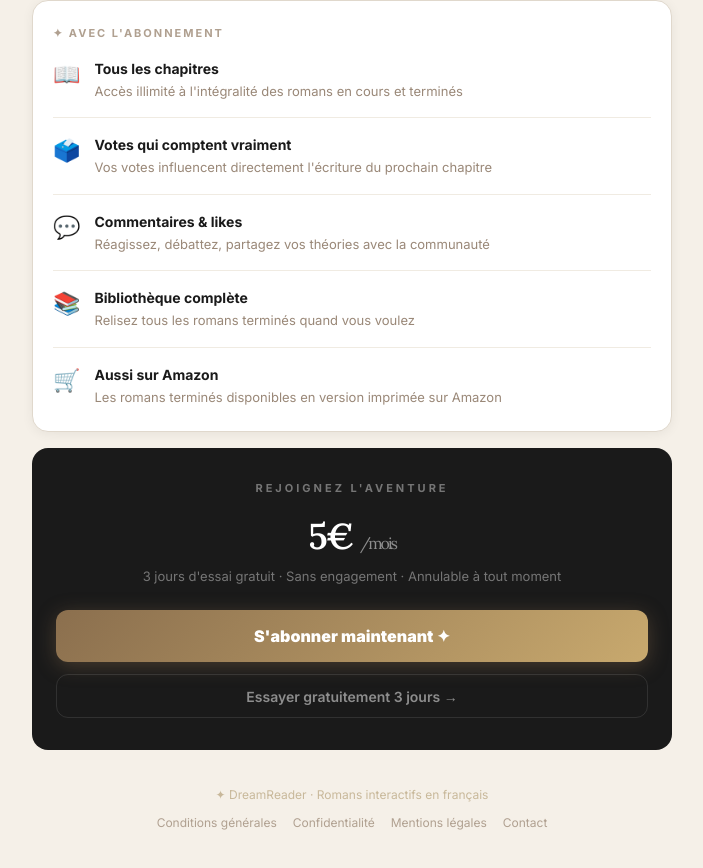
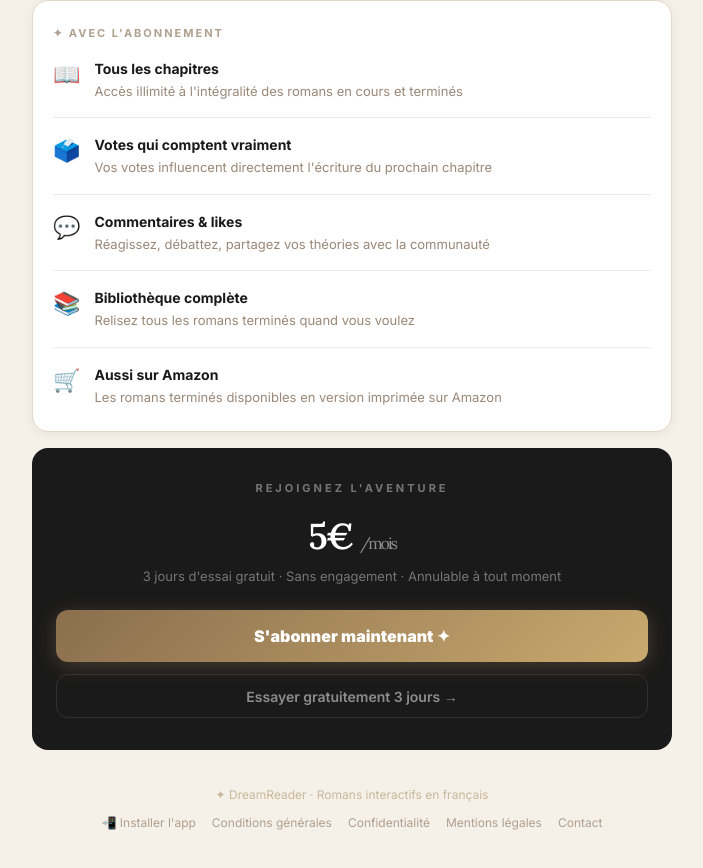
Before and after one commit to dreamreadercontact-netizen/dreamreader-v2, a Next.js app: page /auth in a window 1280 px wide. Shown: the part 1427-2295 px from the top of the page, without its empty margins (288-991 px from the left). Built offline with nearby package versions, Linux system fonts and the light colour scheme; no server answers.

Commit message:
Landing: lien Installer l app dans le footer

```diff
--- a/components/LandingPage.tsx
+++ b/components/LandingPage.tsx
@@ -220,6 +220,7 @@ export default function LandingPage({ onEnter, stripeUrl }: Props) {
         <div style={{ textAlign: "center", padding: "20px 0 40px", fontSize: 12, color: "#c8b89a" }}>
           ✦ DreamReader · Romans interactifs en français
           <div style={{ marginTop: 10, display: "flex", gap: 16, justifyContent: "center", flexWrap: "wrap" }}>
+            <a href="/telecharger" style={{ color: "#b0a090", textDecoration: "none" }}>📲 Installer l'app</a>
             <a href="/cgu" style={{ color: "#b0a090", textDecoration: "none" }}>Conditions générales</a>
             <a href="/confidentialite" style={{ color: "#b0a090", textDecoration: "none" }}>Confidentialité</a>
             <a href="/mentions-legales" style={{ color: "#b0a090", textDecoration: "none" }}>Mentions légales</a>
```
